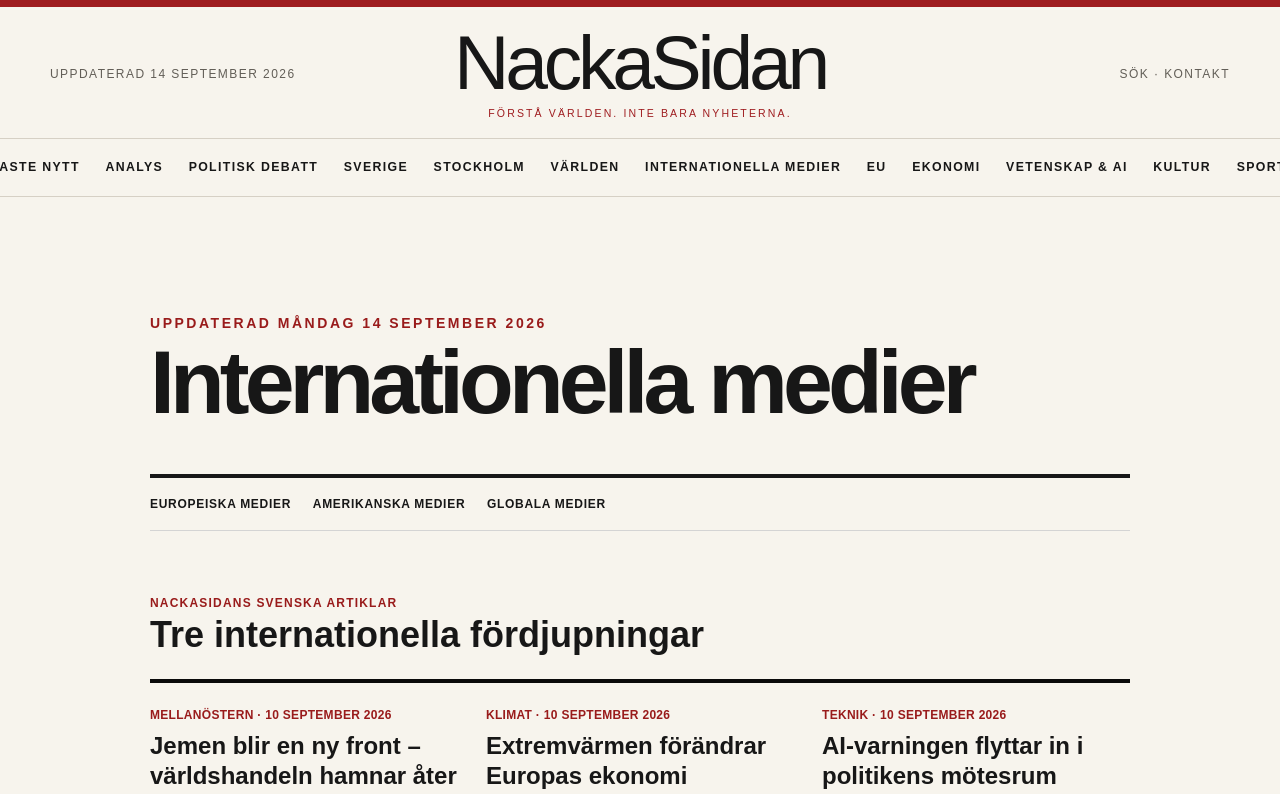
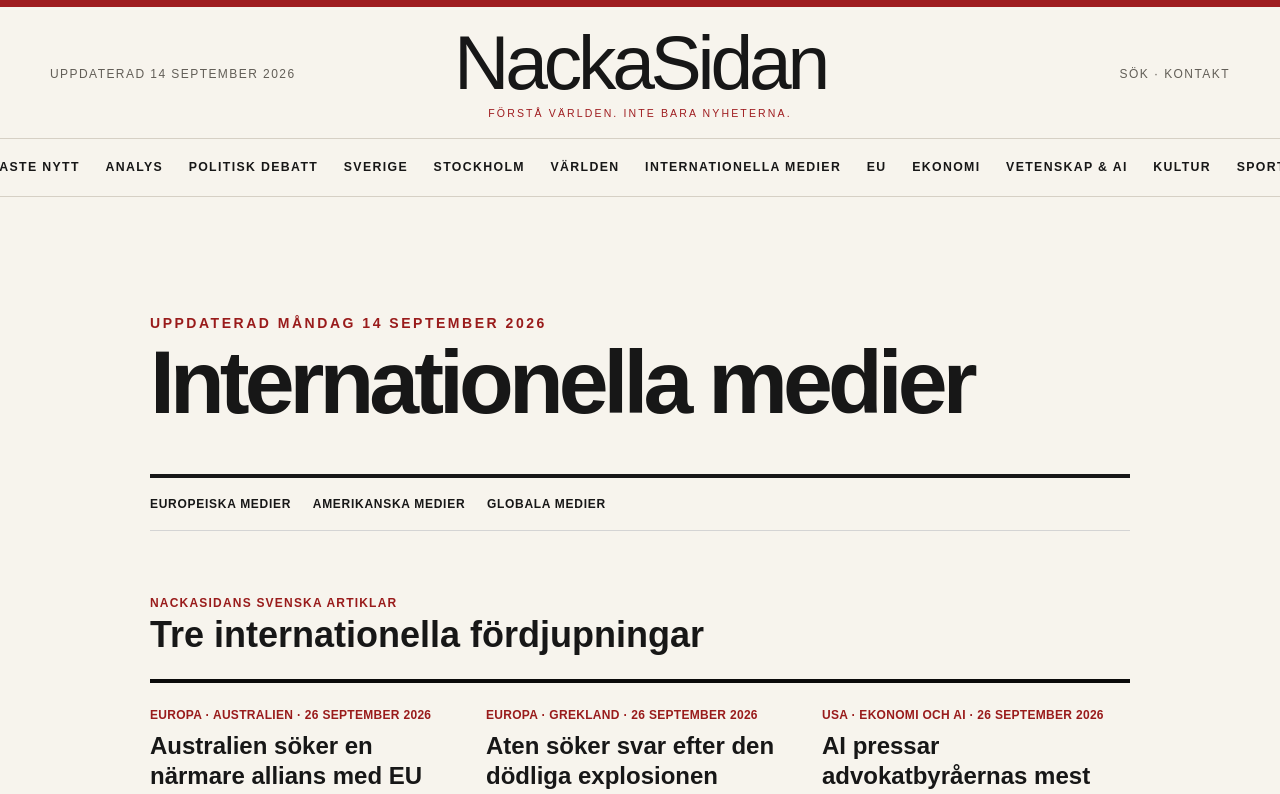
Before and after one commit to Djurgarden2019/NackaSidan-2026, a Next.js app: page /internationella-medier in a window 1280 px wide. Shown: the top 794 px of the page. Built offline with nearby package versions, Linux system fonts and the light colour scheme; no server answers.

Commit message:
Uppdatera Internationella medier för 26 september

```diff
--- a/content/internationalFeatures.ts
+++ b/content/internationalFeatures.ts
@@ -1,14 +1,14 @@
 export const internationalFeatures=[
-{slug:'jemen-ny-front-varldshandel',section:'Mellanöstern',title:'Jemen blir en ny front – världshandeln hamnar åter i skottlinjen',intro:'De hårdaste striderna på flera år hotar civila och sjöfarten genom Bab al-Mandab.',published:'10 september 2026',body:[
-{heading:'Striderna har återvänt',paragraphs:['Omkring 1 000 människor har dödats eller skadats och tiotusentals har tvingats lämna sina hem när striderna i Jemen åter blossat upp. Huthirörelsen har angripit Saudiarabien med robotar och drönare. Saudiarabien har svarat med omfattande flyganfall. Det är den allvarligaste upptrappningen sedan den FN-stödda vapenvilan 2022.','Den omedelbara utlösaren är den större Iran-konflikten, men kriget har djupare rötter. Huthierna och den internationellt erkända regeringen har kämpat om makten sedan 2014. Regionala aktörer har gjort landet till en arena för egna säkerhetsintressen.']},
-{heading:'Sundet påverkar hela världen',paragraphs:['Bab al-Mandab binder samman Röda havet och Indiska oceanen. Omkring en tiondel av världens sjöhandel passerar sundet. När fartyg hotas väljer rederier den längre vägen runt Afrika. Det höjer kostnader, försenar leveranser och ökar bränsleförbrukningen.','Jemen var redan en av världens svåraste humanitära kriser. Nya strider gör hjälpleveranser farligare just när behoven växer. Utan en fristående fredsprocess riskerar civila att åter få bära den största kostnaden.']}],
-sources:[{label:'The Guardian om upptrappningen i Jemen',url:'https://www.theguardian.com/world/2026/sep/10/violence-erupts-in-yemen-again-why-it-matters-globally-and-how-it-is-linked-to-the-us-iran-war'},{label:'FN:s humanitära samordning för Jemen',url:'https://www.unocha.org/yemen'},{label:'Al Jazeeras Jemenbevakning',url:'https://www.aljazeera.com/tag/yemen/'}]},
-{slug:'extremvarme-ekonomisk-sakerhetsfraga',section:'Klimat',title:'Extremvärmen förändrar Europas ekonomi',intro:'Skördar, elproduktion, transporter och arbetsmiljö påverkas samtidigt efter ännu en rekordvarm sommar.',published:'10 september 2026',body:[
-{heading:'Värmen flyttar in i ekonomin',paragraphs:['Augusti 2026 hör till de varmaste månader som har registrerats globalt. I Europa har värme, bränder och översvämningar orsakat dödsfall, evakueringar och stora skador. FN:s klimatchef Simon Stiell uppskattar sommarens europeiska ekonomiska kostnad till omkring 180 miljarder euro.','Kostnaden omfattar mer än förstörda byggnader. Företag tappar arbetstid, elnät belastas, kylning blir dyrare och transporter stoppas. När floder blir för grunda påverkas industrins frakter och energisystemets sårbarhet växer.']},
-{heading:'Maten visar sambandet',paragraphs:['Extremvärmen påverkar skördar långt innan förändringen syns i butiken. Mindre produktion av spannmål, frukt och vindruvor kan höja priserna och öka beroendet av import. Flera producentländer kan drabbas samtidigt.','Klimatanpassning blir därför en fråga om lager, bevattning, grödval och handel. Den kan minska skadan men inte ersätta utsläppsminskningar. Klimatpolitik och ekonomisk säkerhet har blivit samma diskussion.']}],
-sources:[{label:'The Guardian om klimatets ekonomiska följder',url:'https://www.theguardian.com/environment/2026/sep/10/august-joint-hottest-month-recorded-globally'},{label:'Copernicus Climate Change Service',url:'https://climate.copernicus.eu/'},{label:'FN:s klimatkonvention',url:'https://unfccc.int/'}]},
-{slug:'ai-risk-fran-spekulation-till-politik',section:'Teknik',title:'AI-varningen flyttar in i politikens mötesrum',intro:'Experter varnar för framtida system som blir svåra att kontrollera, medan andra vill prioritera dagens konkreta skador.',published:'10 september 2026',body:[
-{heading:'En risk som är svår att mäta',paragraphs:['Debatten om artificiell superintelligens har skärpts efter varningar från forskare, tidigare ministrar och personer inom AI-företag. De beskriver en risk att framtida system blir bättre än människor på nästan alla kognitiva uppgifter och kan agera på sätt som utvecklarna inte kan stoppa.','Sannolikheterna är omstridda. Det viktiga politiska faktumet är ändå att människor nära utvecklingen anser att följderna kan bli extrema. Riskens storlek måste bedömas tillsammans med osäkerheten.']},
-{heading:'Dagens skador är redan synliga',paragraphs:['Kritiker pekar på diskriminerande beslut, desinformation, övervakning och koncentration av makt till ett fåtal företag. Motsättningen behöver inte vara total. Oberoende tester, dokumentation, incidentrapportering och tydligt ansvar hjälper mot både dagens och framtidens risker.','Företag har starka incitament att lansera först. Därför räcker frivilliga löften dåligt när kostnaden för försiktighet bärs av företaget men en möjlig skada delas av samhället. Internationella minimikrav kan minska risken utan att stoppa användbar utveckling.']}],
-sources:[{label:'The Guardian om varningarna för superintelligens',url:'https://www.theguardian.com/technology/2026/sep/09/ai-superintelligence-risks-warnings-scientists-politicians'},{label:'FN:s Global Digital Compact',url:'https://www.un.org/global-digital-compact/en'},{label:'EU-kommissionen om AI Act',url:'https://digital-strategy.ec.europa.eu/en/policies/regulatory-framework-ai'}]}
+{slug:'australien-eu-ny-allians',section:'Europa · Australien',title:'Australien söker en närmare allians med EU',intro:'USA:s handelskonflikter och en mer osäker säkerhetspolitik får Australien att undersöka ett djupare samarbete med Europa.',published:'26 september 2026',body:[
+{heading:'Relationerna håller på att ritas om',paragraphs:['Australien diskuterar en närmare och mer självständig relation med Europeiska unionen. Bakgrunden är att landets traditionella beroende av USA blivit mer riskfyllt när Washington kombinerar handelspolitiska konflikter med en mindre förutsägbar försvarslinje.','Samtidigt är Kina Australiens viktigaste handelspartner. Canberra behöver därför stärka sina alternativ utan att bryta vare sig säkerhetssamarbetet med USA eller de ekonomiska banden till Kina. EU framstår som en möjlig tredje pelare.']},
+{heading:'Ett samarbete med tydliga gränser',paragraphs:['Ett närmande kan omfatta handel, kritiska mineraler, försvarsteknik, forskning och gemensamma regler. Kanada har blivit en förebild för hur ett land utanför Europa kan knytas närmare unionen utan medlemskap.','Men avståndet är stort och EU är ingen fullständig ersättare för USA:s militära kapacitet. Det mest realistiska är därför en bredare portfölj av partnerskap som minskar Australiens sårbarhet och samtidigt ger Europa bättre tillgång till råvaror och inflytande i Indo-Pacific.']}],
+sources:[{label:'Deutsche Welle om Australiens möjliga EU-allians',url:'https://www.dw.com/en/australia-considers-its-own-unique-alliance-with-the-eu/video-79420024'}]},
+{slug:'aten-explosion-utredning',section:'Europa · Grekland',title:'Aten söker svar efter den dödliga explosionen',intro:'Minst sex människor har dött efter en explosion i ett flerfamiljshus. Nu riktas uppmärksamheten mot orsaken, byggnadssäkerheten och stödet till de drabbade.',published:'26 september 2026',body:[
+{heading:'Räddningsarbetet övergår i utredning',paragraphs:['Grekiska myndigheter utreder den kraftiga explosion som förstörde delar av ett flerfamiljshus i Aten. Minst sex människor har dött och räddningspersonal har sökt genom rasmassorna efter fler drabbade.','I det första skedet har flera möjliga orsaker diskuterats. Myndigheterna behöver nu säkra teknisk bevisning innan de kan slå fast om explosionen berodde på gas, ett tekniskt fel eller något annat.']},
+{heading:'Säkerhetsfrågan blir större än ett hus',paragraphs:['När den akuta insatsen är avslutad väntar frågor om tillsyn, underhåll och hur äldre bostadshus skyddas mot gasläckor och bränder. En olycka av den här storleken kan leda till skärpta kontroller långt utanför den drabbade fastigheten.','Det är samtidigt viktigt att skilja bekräftade fakta från tidiga spekulationer. För de boende handlar den närmaste tiden om vård, tillfälliga bostäder och besked om när området kan bli säkert igen.']}],
+sources:[{label:'The Guardian om explosionen i Aten',url:'https://www.theguardian.com/world/2026/sep/26/greek-authorities-seek-answers-after-six-killed-in-athens-apartment-block-explosion'}]},
+{slug:'ai-forandrar-advokatbyraerna',section:'USA · Ekonomi och AI',title:'AI pressar advokatbyråernas mest lönsamma affärsmodell',intro:'När juridiskt arbete går snabbare ifrågasätter kunderna debitering per timme. Värdet flyttas från nedlagd tid till resultat, omdöme och ansvar.',published:'26 september 2026',body:[
+{heading:'Den debiterade timmen utmanas',paragraphs:['Generativ AI kan söka i stora dokumentmängder, sammanfatta avtal och skapa första utkast på en bråkdel av den tid som tidigare krävdes. För advokatbyråer skapar det ett problem: effektiviteten ökar samtidigt som intäkterna ofta bygger på antalet arbetade timmar.','Företagskunder kräver därför rabatter, fasta priser och tydligare bevis för vilket värde byrån faktiskt tillför. Tekniken kan pressa priset på rutinuppgifter men göra erfarna juristers bedömningar och ansvar ännu viktigare.']},
+{heading:'En ny fördelning av värde och risk',paragraphs:['Om betalningen i högre grad knyts till resultat behöver byråerna förstå sina kostnader och risker bättre. Den som använder AI effektivt kan få högre marginal, men bara om kvalitet, sekretess och kontroll fungerar.','Förändringen kan också påverka utbildningen av nya jurister. Juniora medarbetare har traditionellt lärt sig genom dokumentgranskning och research. När maskiner tar en större del av det arbetet måste byråerna skapa nya vägar till praktisk erfarenhet.']}],
+sources:[{label:'New York Times om AI och advokatbyråernas prissättning',url:'https://www.nytimes.com/2026/09/26/business/dealbook/ai-law-discount-billable-hour.html'}]}
 ];
```
